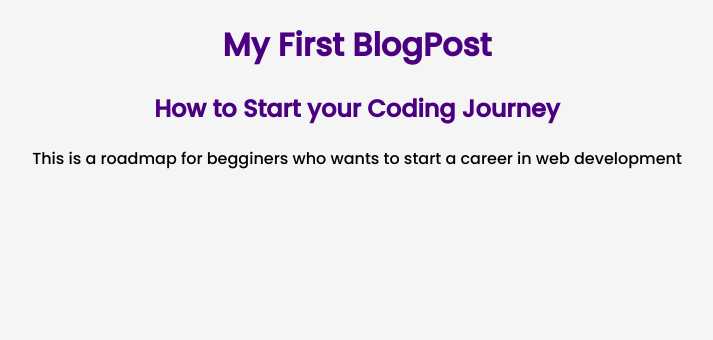
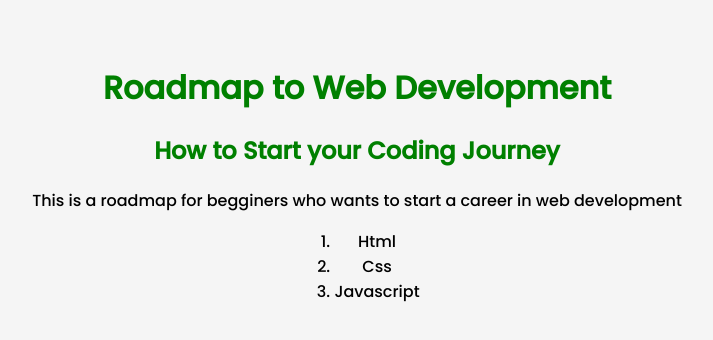
Before and after one commit to dmg85/Web-Blog, a plain HTML site: page index.html in a window 1280 px wide. Shown: the whole page, without its empty margins (283-996 px from the left). Drawn offline with Linux system fonts and the light colour scheme.

Commit message:
Commit al master del blogpost en su version mas reciente

```diff
--- a/css/style.css
+++ b/css/style.css
@@ -1,11 +1,21 @@
 body {
-    color: indigo;
+    color: green;
     text-align: center;
     font-family: 'Poppins', sans-serif;
     background-color: whitesmoke;
+    margin: 5%;
+    padding: 0;
 }
 
 p {
     text-align: center;
     color: black;
+    margin: 10px, 10px;
 }
+
+ol, ul {
+    text-align: none;
+    display: table;
+    margin: 0 auto;
+    color: black;
+}
--- a/index.html
+++ b/index.html
@@ -11,8 +11,17 @@
     <title>Git Blog</title>
 </head>
 <body>
-    <h1>My First BlogPost</h1>
-    <h2>How to Start your Coding Journey</h2>
-    <p>This is a roadmap for begginers who wants to start a career in web development</p>
+    <div id="container">
+        <h1>Roadmap to Web Development</h1>
+        <h2>How to Start your Coding Journey</h2>
+        <div id="post">
+            <p>This is a roadmap for begginers who wants to start a career in web development</p>
+            <ol>
+                <li>Html</li>
+                <li>Css</li>
+                <li>Javascript</li>
+            </ol>
+        </div>
+    </div>
 </body>
 </html>
```
